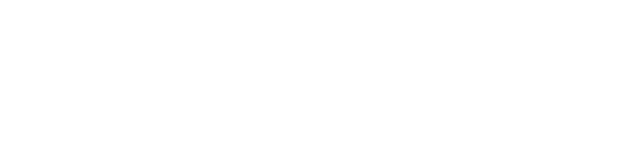
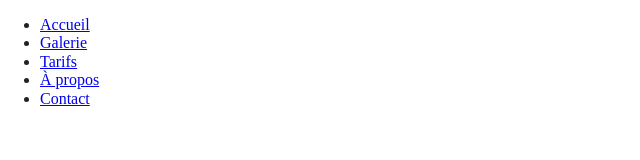
Before and after one commit to IdurarDev/site-babies, a website built with Parcel: page index.html in a window 1280 px wide. Shown: the whole page, without its empty margins (0-640 px from the left). Built offline with nearby package versions, Linux system fonts and the light colour scheme.

Commit message:
add nav-bar in index.html

```diff
--- a/index.html
+++ b/index.html
@@ -25,6 +25,15 @@
 
 <body>
   <header>
+    <nav>
+      <ul class="link-navbar">
+        <li><a href="#">Accueil</a></li>
+        <li><a href="galerie.html">Galerie</a></li>
+        <li><a href="tarifs.html">Tarifs</a></li>
+        <li><a href="about.html">À propos</a></li>
+        <li><a href="contact.html">Contact</a></li>
+      </ul>
+    </nav>
   </header>
   <main>
   </main>
```
